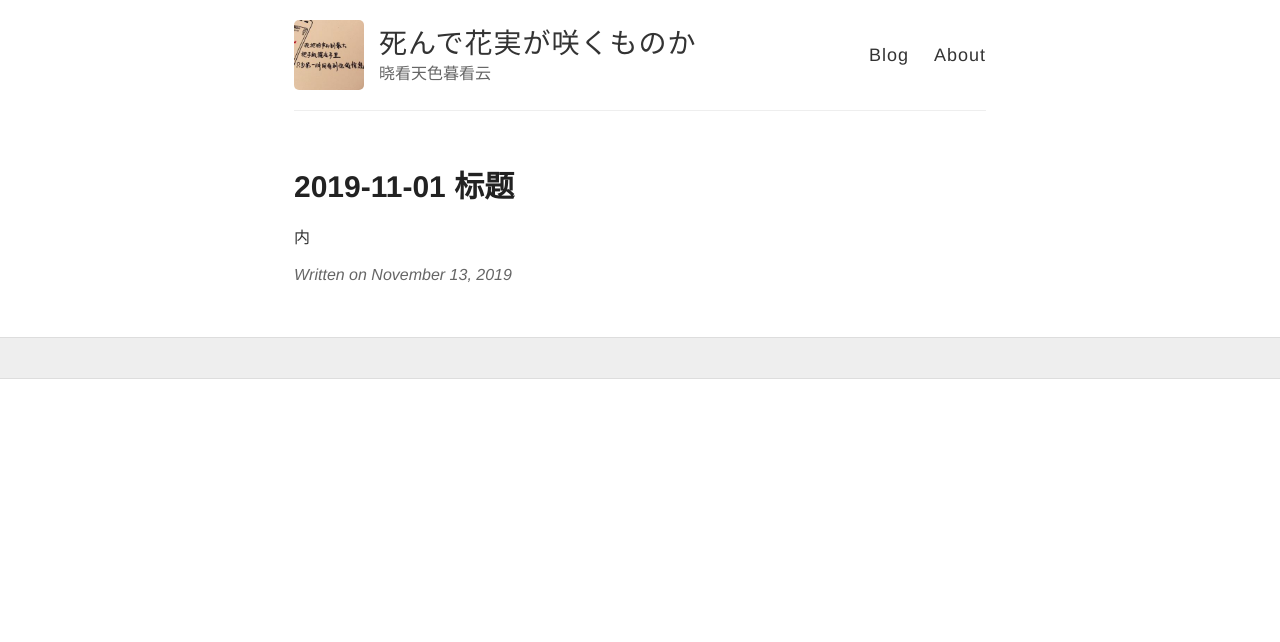
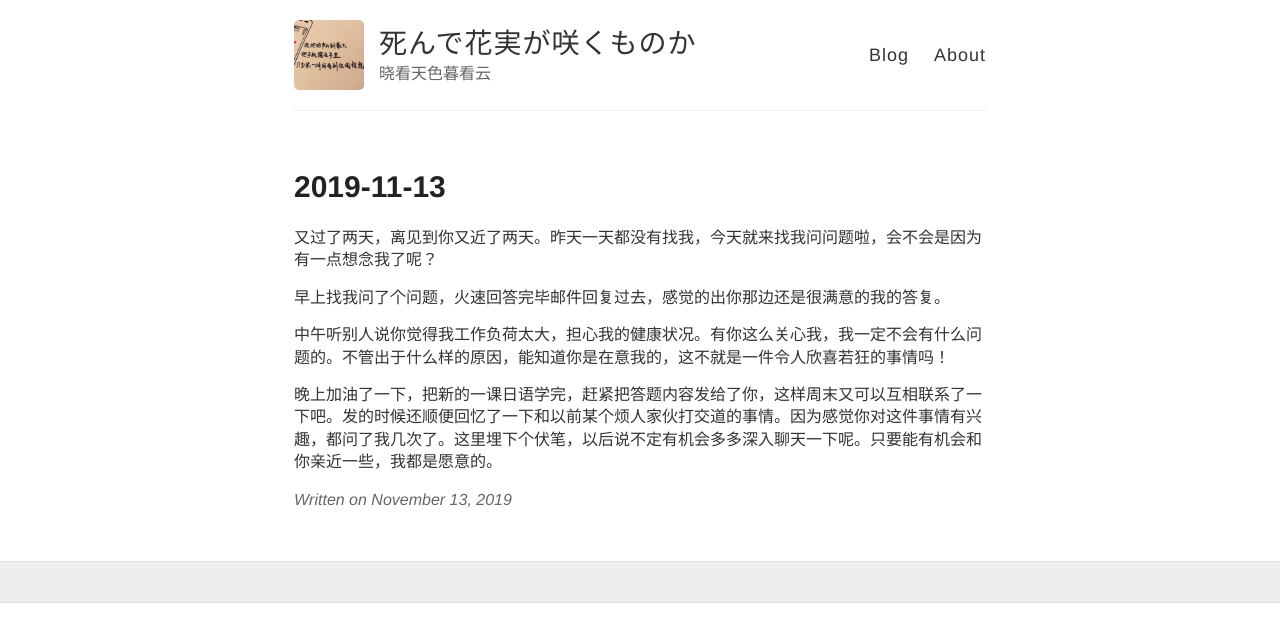
Before and after one commit to wiki650/wiki650.github.io, a Jekyll site: the page built from _posts/2019-11-13-wiki20191113.md, in a window 1280 px wide. Shown: the top 642 px of the page. Built offline with Jekyll 4.4.1, drawn with Linux system fonts in a browser that asks for light colours; comment, search, counter and statistics services are not loaded.

Commit message:
Update 2019-11-13-wiki20191113.md

```diff
--- a/_posts/2019-11-13-wiki20191113.md
+++ b/_posts/2019-11-13-wiki20191113.md
@@ -1,6 +1,12 @@
 ---
 layout: post
-title: 2019-11-01 标题
+title: 2019-11-13
 ---
 
-内
+又过了两天，离见到你又近了两天。昨天一天都没有找我，今天就来找我问问题啦，会不会是因为有一点想念我了呢？
+
+早上找我问了个问题，火速回答完毕邮件回复过去，感觉的出你那边还是很满意的我的答复。
+
+中午听别人说你觉得我工作负荷太大，担心我的健康状况。有你这么关心我，我一定不会有什么问题的。不管出于什么样的原因，能知道你是在意我的，这不就是一件令人欣喜若狂的事情吗！
+
+晚上加油了一下，把新的一课日语学完，赶紧把答题内容发给了你，这样周末又可以互相联系了一下吧。发的时候还顺便回忆了一下和以前某个烦人家伙打交道的事情。因为感觉你对这件事情有兴趣，都问了我几次了。这里埋下个伏笔，以后说不定有机会多多深入聊天一下呢。只要能有机会和你亲近一些，我都是愿意的。
```
